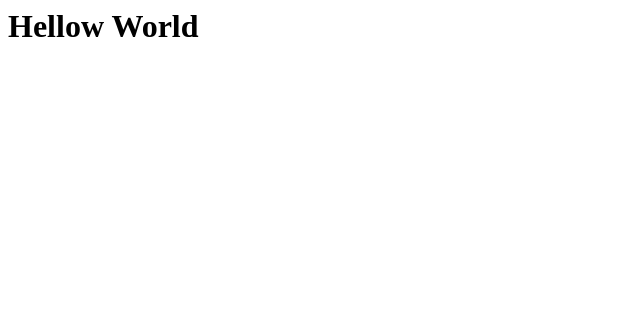
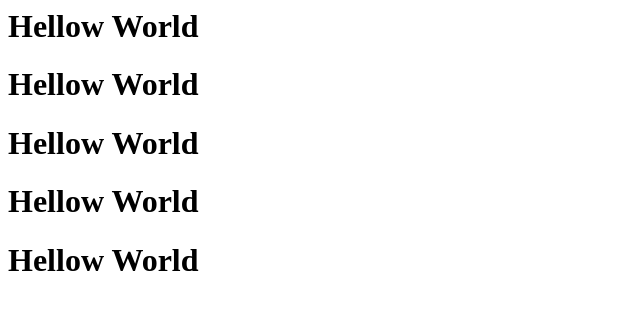
Before and after one commit to MeheR-S/react-app, a plain HTML site: page index.html in a window 1280 px wide. Shown: the whole page, without its empty margins (0-640 px from the left). Drawn offline with Linux system fonts and the light colour scheme.

Commit message:
Second commit

```diff
--- a/index.html
+++ b/index.html
@@ -1 +1,7 @@
 <h1>Hellow World</h1>
+<h1>Hellow World</h1>
+
+<h1>Hellow World</h1>
+
+<h1>Hellow World</h1>
+<h1>Hellow World</h1>
```
